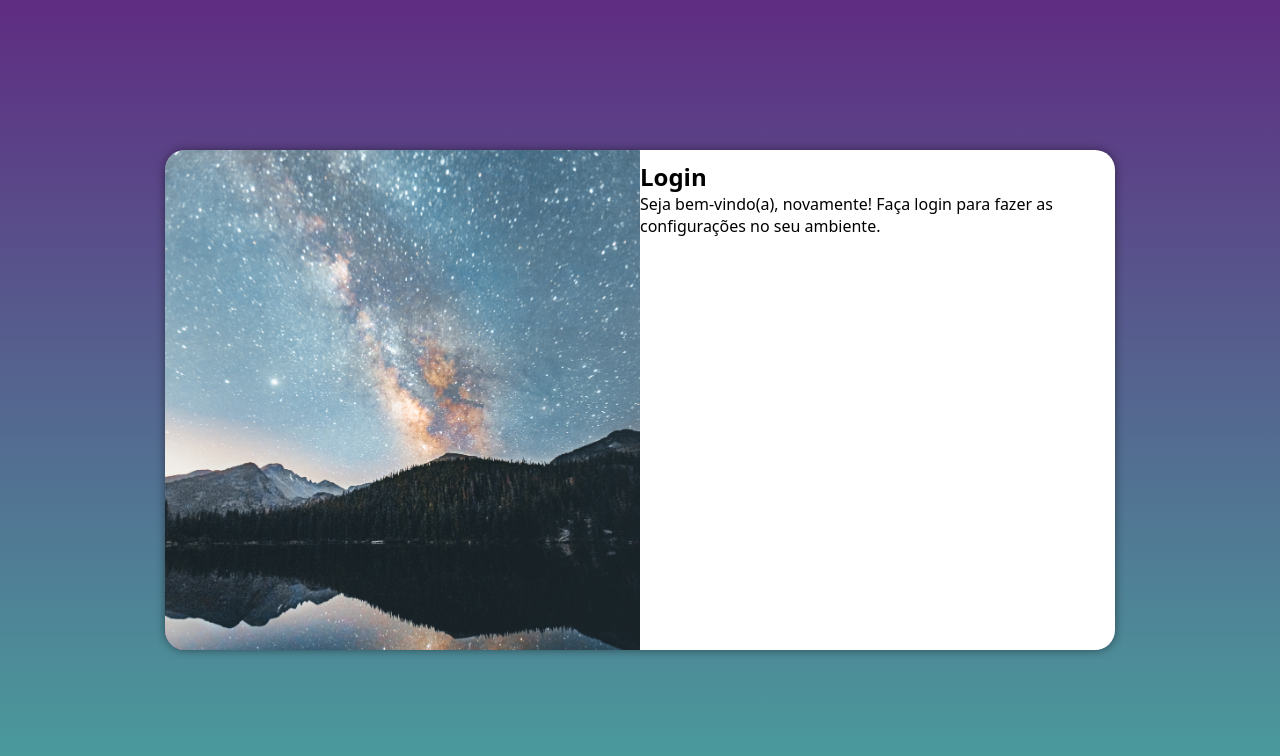
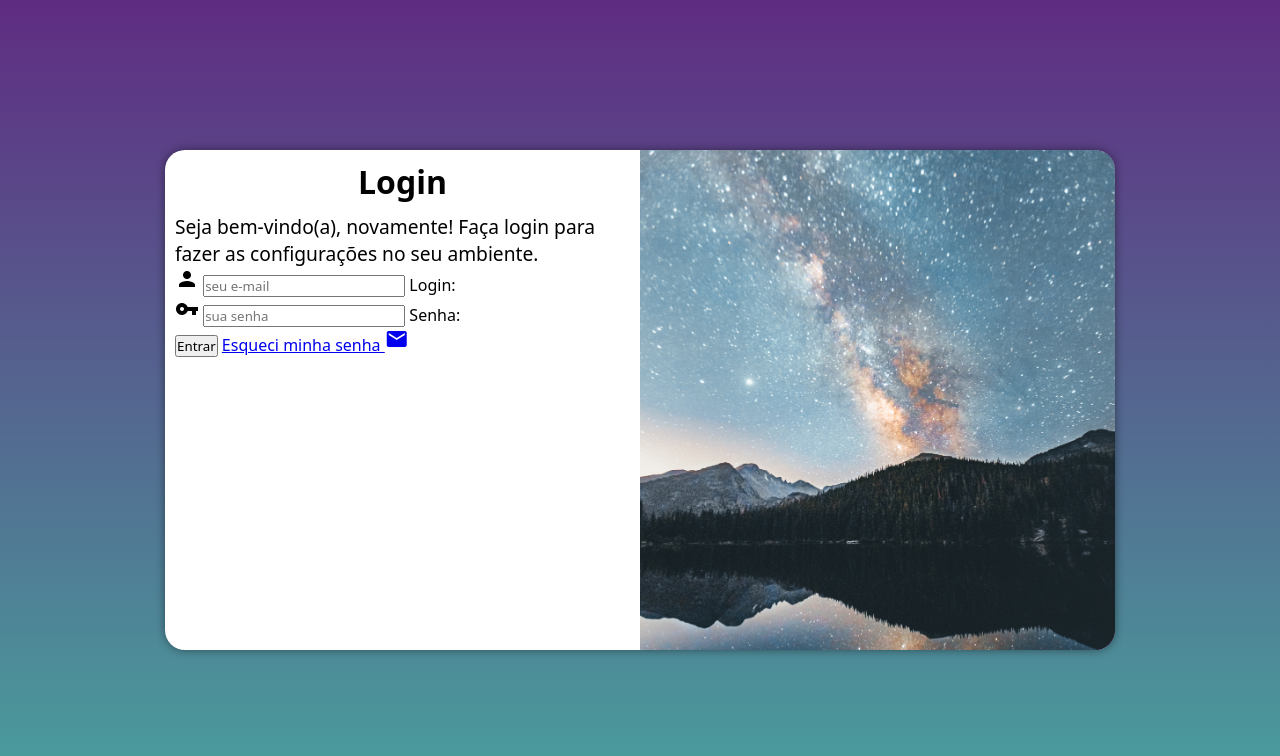
Before and after one commit to Gisa99/formlogin, a plain HTML site: page index.html in a window 1280 px wide. Drawn offline with Linux system fonts and the light colour scheme.

Commit message:
adicionei o formulário

```diff
--- a/estilos/queries.css
+++ b/estilos/queries.css
@@ -27,12 +27,21 @@
     }
 
     section#login > div#imagem{
-        float: left;
+        float: right;
         width: 50%;
         height: 100%;
     }
 
     section#login > div#formulario{
+        float: left;
+        width: 50%;
+        height: 100%;
 
     }
+    section#login > div#formulario > h1{
+        font-size: 2em
+    }
+    section#login > div#formulario > p{
+        font-size: 1.2em;
+    }
 }
--- a/estilos/style.css
+++ b/estilos/style.css
@@ -46,3 +46,12 @@ section#login > div#formulario{
     padding: 10px;
 
 }
+
+div#formulario > h1{
+    text-align: center;
+    margin-bottom: 10px;
+}
+
+div#formulario > p{
+  font-size: 0.8em;
+}
--- a/index.html
+++ b/index.html
@@ -7,6 +7,7 @@
     <title>Tela de Login</title>
     <link rel="stylesheet" href="estilos/style.css">
     <link rel="stylesheet" href="estilos/queries.css">
+    <link href="https://fonts.googleapis.com/icon?family=Material+Icons" rel="stylesheet">
 </head>
 <body>
     <main >
@@ -17,7 +18,22 @@
             <div id="formulario">
                 <h1>Login</h1>
                 <p>Seja bem-vindo(a), novamente! Faça login para fazer as configurações no seu ambiente.</p>
-                <form action="login.php" method="post">
+                <form action="login.php" method="post" autocomplete="on">
+                    <div class="campo">
+                        <span class="material-icons">person</span>
+                        <input type="email" name="login" id="ilogin" placeholder="seu e-mail" autocomplete="email" required>
+                        <label for="ilogin">Login:</label>
+
+                    </div>
+                    <div class="campo">
+                        <span class="material-icons">vpn_key</span>
+                        <input type="password" name="senha" id="isenha" placeholder="sua senha" autocomplete="current-password" required>
+                        <label for="isenha">Senha:</label>
+                    </div>
+                    <input type="submit" value="Entrar">
+                    <a href="#">
+                        Esqueci minha senha <span class="material-icons">mail</span>
+                    </a>
 
 
                 </form>
```
